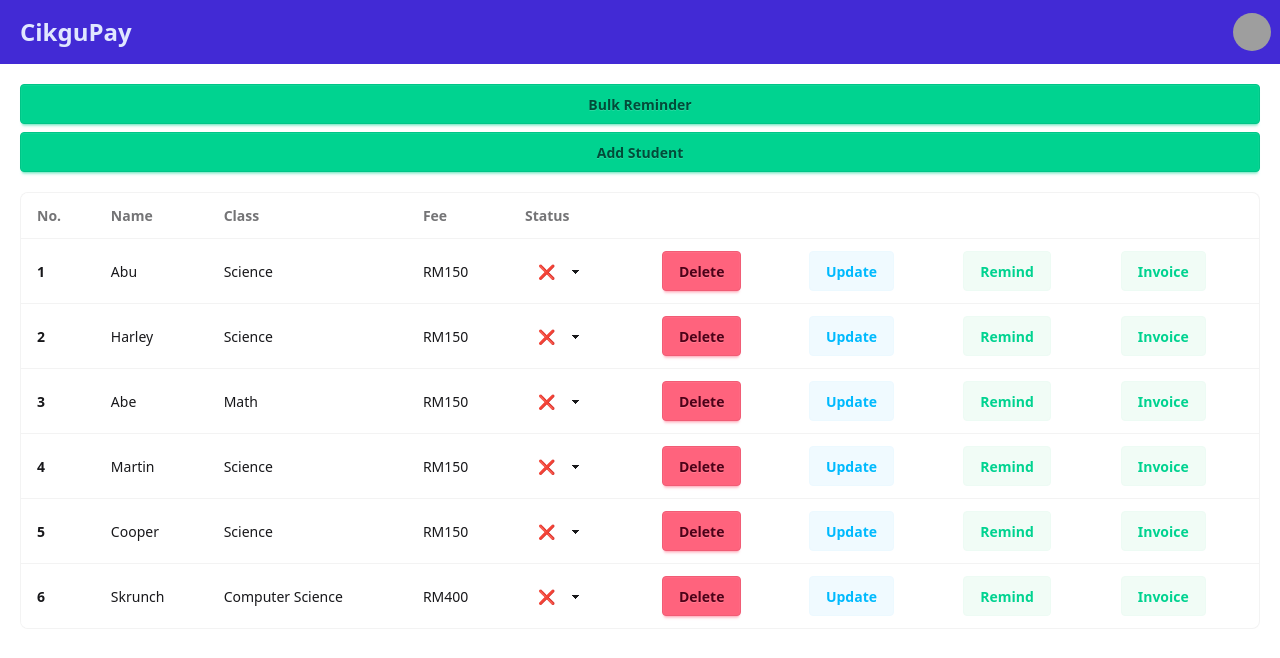
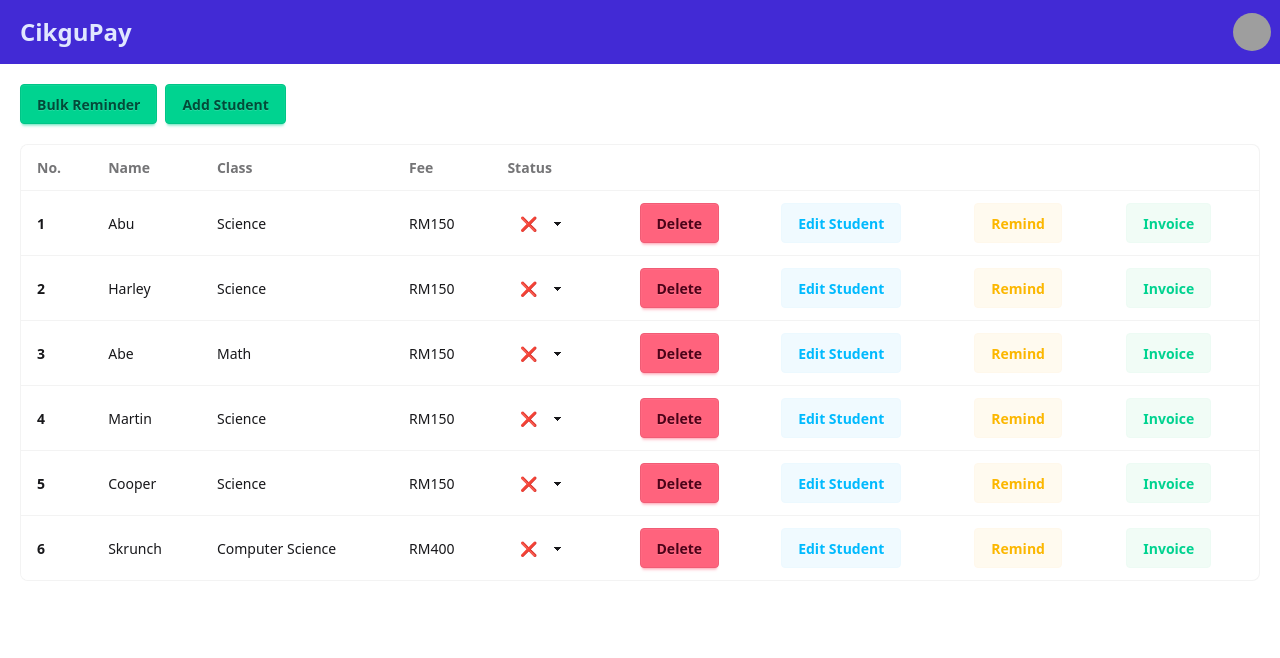
Before and after one commit to IFAIZC/CikguBayar, a React (Vite) app: page / in a window 1280 px wide. Shown: the top 658 px of the page. Built offline with nearby package versions, Linux system fonts and the light colour scheme; grey boxes are pictures that could not be loaded.

Commit message:
fix btn on md res and above

```diff
--- a/src/App.jsx
+++ b/src/App.jsx
@@ -30,16 +30,16 @@ If you have made the payment, please disregard this message. Thank you.
     // Hide notification after 1 seconds
     setTimeout(() => {
       setCopied(false);
-    }, 1000);
+    }, 2000);
   }
 
   return (
     <>
       <Navbar/>
       <div className="m-5">
-        <div className="flex flex-wrap flex-col gap-2 justify-center mb-5">
+        <div className="flex flex-wrap flex-col gap-2 justify-center mb-5 md:flex md:flex-row md:justify-start">
           {copied ? (
-            <Button buttonName="Copied!" onClick={copyButton} className={"btn btn-success"}/>
+            <Button buttonName="Copied!" onClick={copyButton} className={"btn btn-warning"}/>
           ) : (
             <Button buttonName="Bulk Reminder" onClick={copyButton} className={"btn btn-success"}/>
           )}
--- a/src/component/Table.jsx
+++ b/src/component/Table.jsx
@@ -28,8 +28,8 @@ export default function Table() {
             <td>RM150</td>
             <td><Dropdown/></td>
             <td><Button buttonName="Delete" className="btn btn-error"/></td>
-            <td><Button buttonName="Update"className="btn btn-soft btn-info"/></td>
-            <td><Button buttonName="Remind" className="btn btn-soft btn-success"/></td>
+            <td><Button buttonName="Edit Student"className="btn btn-soft btn-info"/></td>
+            <td><Button buttonName="Remind" className="btn btn-soft btn-warning"/></td>
             <td><Button buttonName="Invoice" className="btn btn-soft btn-success"/></td>
           </tr>
           {/* row 2 */}
@@ -40,8 +40,8 @@ export default function Table() {
             <td>RM150</td>
             <td><Dropdown/></td>
             <td><Button buttonName="Delete" className="btn btn-error"/></td>
-            <td><Button buttonName="Update" className="btn btn-soft btn-info"/></td>
-            <td><Button buttonName="Remind" className="btn btn-soft btn-success"/></td>
+            <td><Button buttonName="Edit Student" className="btn btn-soft btn-info"/></td>
+            <td><Button buttonName="Remind" className="btn btn-soft btn-warning"/></td>
             <td><Button buttonName="Invoice" className="btn btn-soft btn-success"/></td>
           </tr>
           {/* row 3 */}
@@ -52,8 +52,8 @@ export default function Table() {
             <td>RM150</td>
             <td><Dropdown/></td>
             <td><Button buttonName="Delete" className="btn btn-error"/></td>
-            <td><Button buttonName="Update" className="btn btn-soft btn-info"/></td>
-            <td><Button buttonName="Remind" className="btn btn-soft btn-success"/></td>
+            <td><Button buttonName="Edit Student" className="btn btn-soft btn-info"/></td>
+            <td><Button buttonName="Remind" className="btn btn-soft btn-warning"/></td>
             <td><Button buttonName="Invoice" className="btn btn-soft btn-success"/></td>
           </tr>
           <tr>
@@ -63,8 +63,8 @@ export default function Table() {
             <td>RM150</td>
             <td><Dropdown/></td>
             <td><Button buttonName="Delete" className="btn btn-error"/></td>
-            <td><Button buttonName="Update" className="btn btn-soft btn-info"/></td>
-            <td><Button buttonName="Remind" className="btn btn-soft btn-success"/></td>
+            <td><Button buttonName="Edit Student" className="btn btn-soft btn-info"/></td>
+            <td><Button buttonName="Remind" className="btn btn-soft btn-warning"/></td>
             <td><Button buttonName="Invoice" className="btn btn-soft btn-success"/></td>
           </tr>
           <tr>
@@ -74,8 +74,8 @@ export default function Table() {
             <td>RM150</td>
             <td><Dropdown/></td>
             <td><Button buttonName="Delete" className="btn btn-error"/></td>
-            <td><Button buttonName="Update"className="btn btn-soft btn-info"/></td>
-            <td><Button buttonName="Remind" className="btn btn-soft btn-success"/></td>
+            <td><Button buttonName="Edit Student"className="btn btn-soft btn-info"/></td>
+            <td><Button buttonName="Remind" className="btn btn-soft btn-warning"/></td>
             <td><Button buttonName="Invoice" className="btn btn-soft btn-success"/></td>
           </tr>
           <tr>
@@ -85,8 +85,8 @@ export default function Table() {
             <td>RM400</td>
             <td><Dropdown/></td>
             <td><Button buttonName="Delete" className="btn btn-error"/></td>
-            <td><Button buttonName="Update" className="btn btn-soft btn-info"/></td>
-            <td><Button buttonName="Remind" className="btn btn-soft btn-success"/></td>
+            <td><Button buttonName="Edit Student" className="btn btn-soft btn-info"/></td>
+            <td><Button buttonName="Remind" className="btn btn-soft btn-warning"/></td>
             <td><Button buttonName="Invoice" className="btn btn-soft btn-success"/></td>
           </tr>
         </tbody>
```
